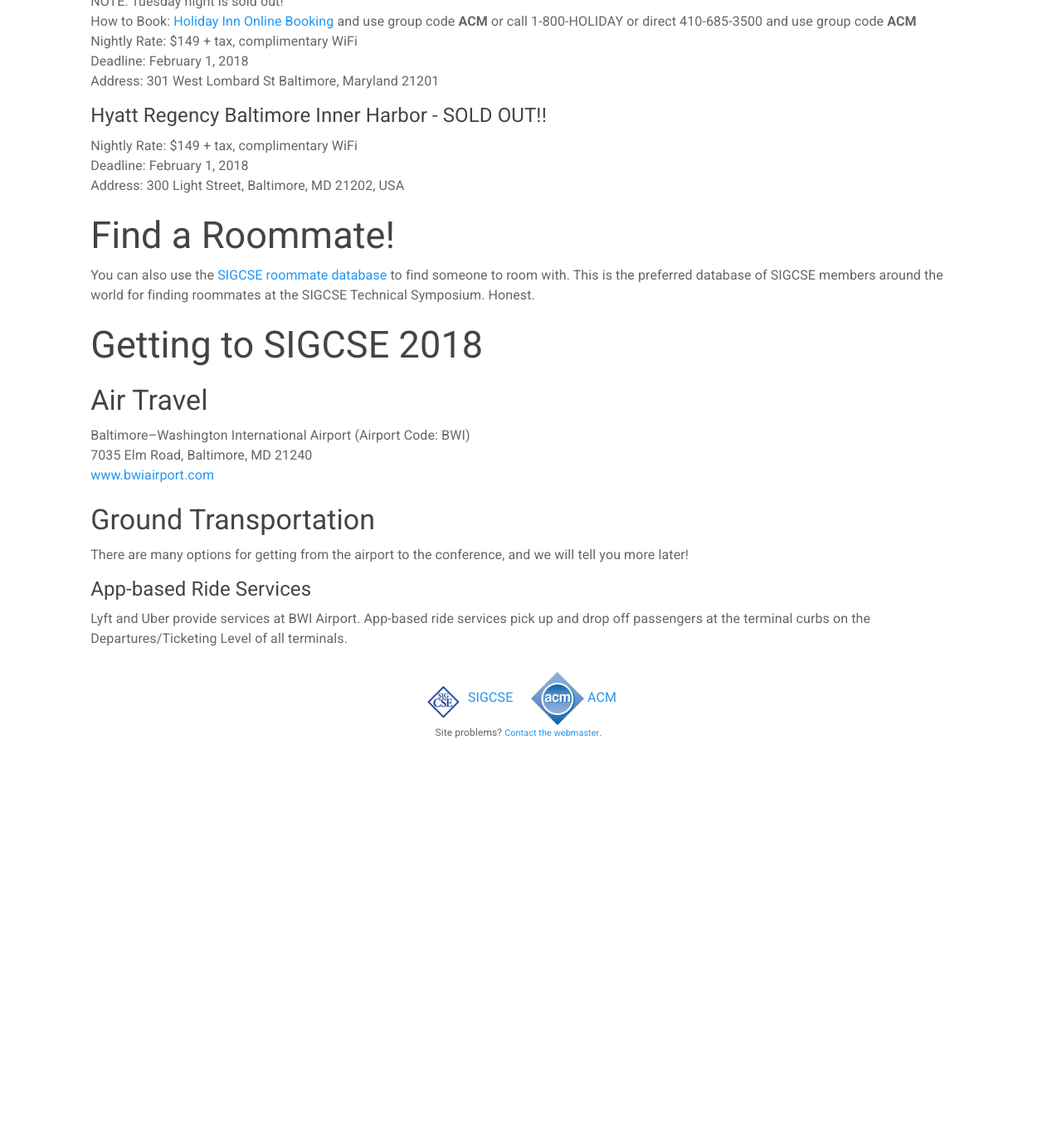
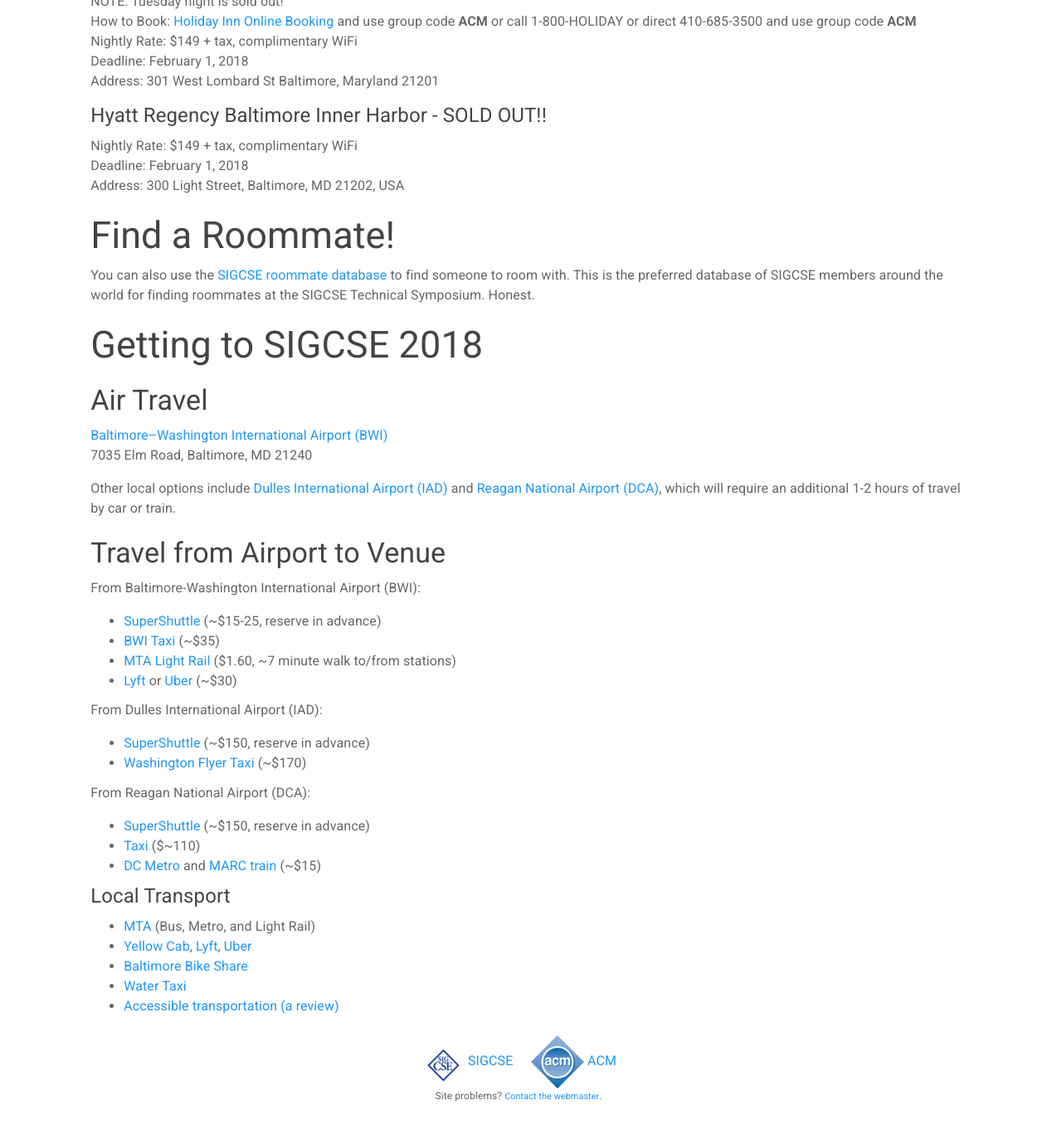
Before and after one commit to sigcsets/sigcse2018, a Jekyll site: the page built from attendees/index.md, in a window 1280 px wide and 1400 px high, scrolled down 3249 px. Shown: the top 1367 px of the window at 83% size. Built offline with Jekyll 4.4.1, drawn with Linux system fonts in a browser that asks for light colours; before the commit the page ends 4211 px from its top, so only the background shows below that.

Commit message:
working on local arrangements

```diff
--- a/attendees/index.md
+++ b/attendees/index.md
@@ -232,13 +232,35 @@
 
 ### Air Travel
 
-Baltimore–Washington International Airport (Airport Code: BWI)<br>
-7035 Elm Road, Baltimore, MD 21240<br>
-[www.bwiairport.com](http://www.bwiairport.com)
+[Baltimore–Washington International Airport (BWI)](http://www.bwiairport.com)<br>
+7035 Elm Road, Baltimore, MD 21240
 
-### Ground Transportation
+Other local options include [Dulles International Airport (IAD)](http://www.flydulles.com/iad/dulles-international-airport) and [Reagan National Airport (DCA)](http://flyreagan.com/dca/reagan-national-airport), which will require an additional 1-2 hours of travel by car or train.
 
-There are many options for getting from the airport to the conference, and we will tell you more later!
+### Travel from Airport to Venue
 
-#### App-based Ride Services
-Lyft and Uber provide services at BWI Airport. App-based ride services pick up and drop off passengers at the terminal curbs on the Departures/Ticketing Level of all terminals.
+From Baltimore-Washington International Airport (BWI):
+
+* [SuperShuttle](https://www.supershuttle.com/locations/baltimorebwi/) (~$15-25, reserve in advance)
+* [BWI Taxi](http://www.bwiairporttaxi.com/) (~$35)
+* [MTA Light Rail](https://www.bwiairport.com/to-from-bwi/transportation/transit/mta-light-rail) ($1.60, ~7 minute walk to/from stations)
+* [Lyft](https://www.lyft.com/airports/bwi) or [Uber](https://www.uber.com/airports/bwi/) (~$30)
+
+From Dulles International Airport (IAD):
+
+* [SuperShuttle](https://www.supershuttle.com/locations/baltimorebwi/) (~$150, reserve in advance)
+* [Washington Flyer Taxi](http://www.flydulles.com/iad/washington-flyer-taxi-service) (~$170)
+
+From Reagan National Airport (DCA):
+
+* [SuperShuttle](https://www.supershuttle.com/locations/baltimorebwi/) (~$150, reserve in advance)
+* [Taxi](http://www.flyreagan.com/dca/taxi-service) ($~110)
+* [DC Metro](https://www.wmata.com/) and [MARC train](https://mta.maryland.gov/marc-train) (~$15)
+
+#### Local Transport
+
+* [MTA](https://mta.maryland.gov/) (Bus, Metro, and Light Rail)
+* [Yellow Cab](http://www.yellowcabofbaltimore.com/), [Lyft](https://www.lyft.com/), [Uber](https://www.uber.com/)
+* [Baltimore Bike Share](https://www.bmorebikeshare.com/)
+* [Water Taxi](http://www.baltimorewatertaxi.com/)
+* [Accessible transportation (a review)](https://wheelchairtravel.org/baltimore-md/)
```
